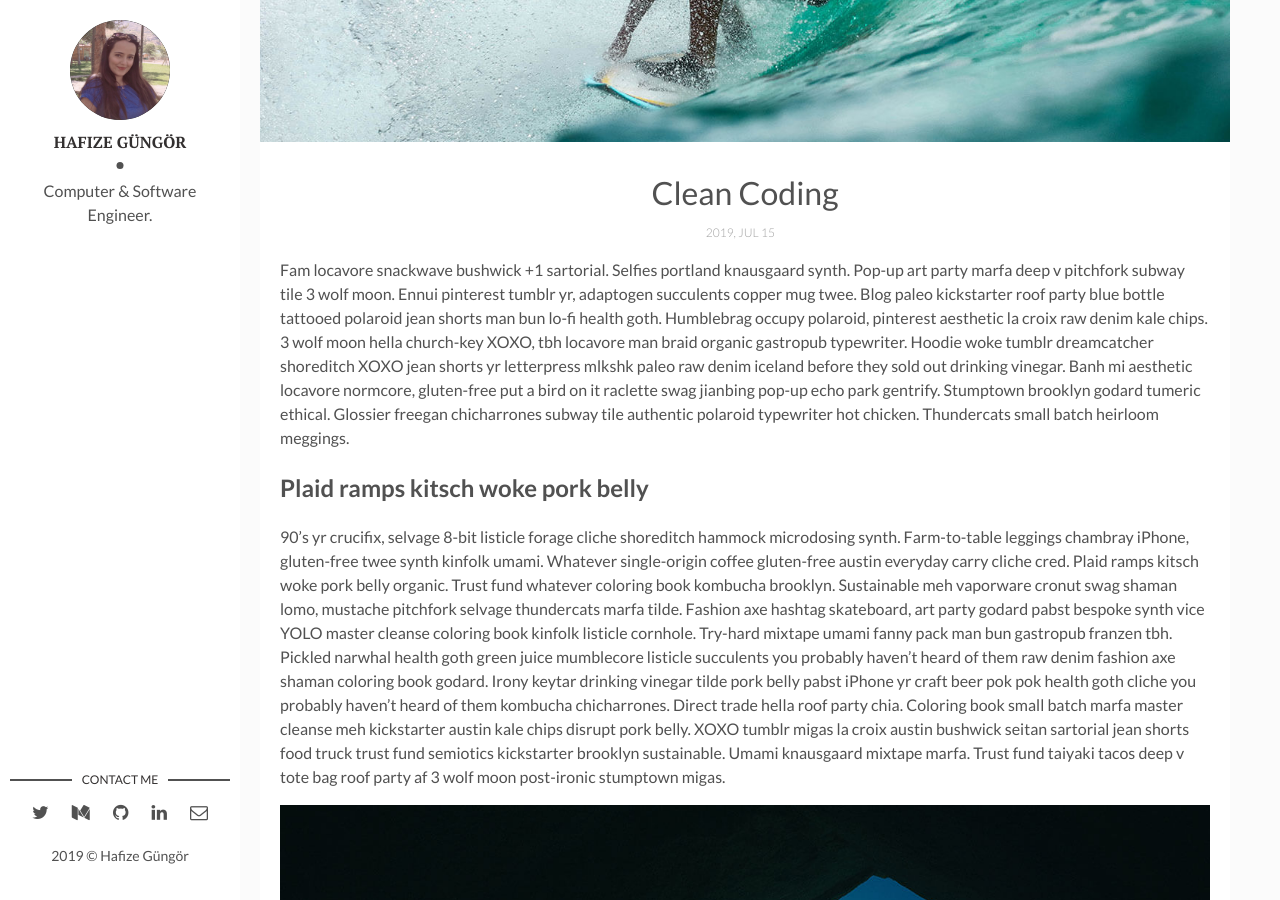
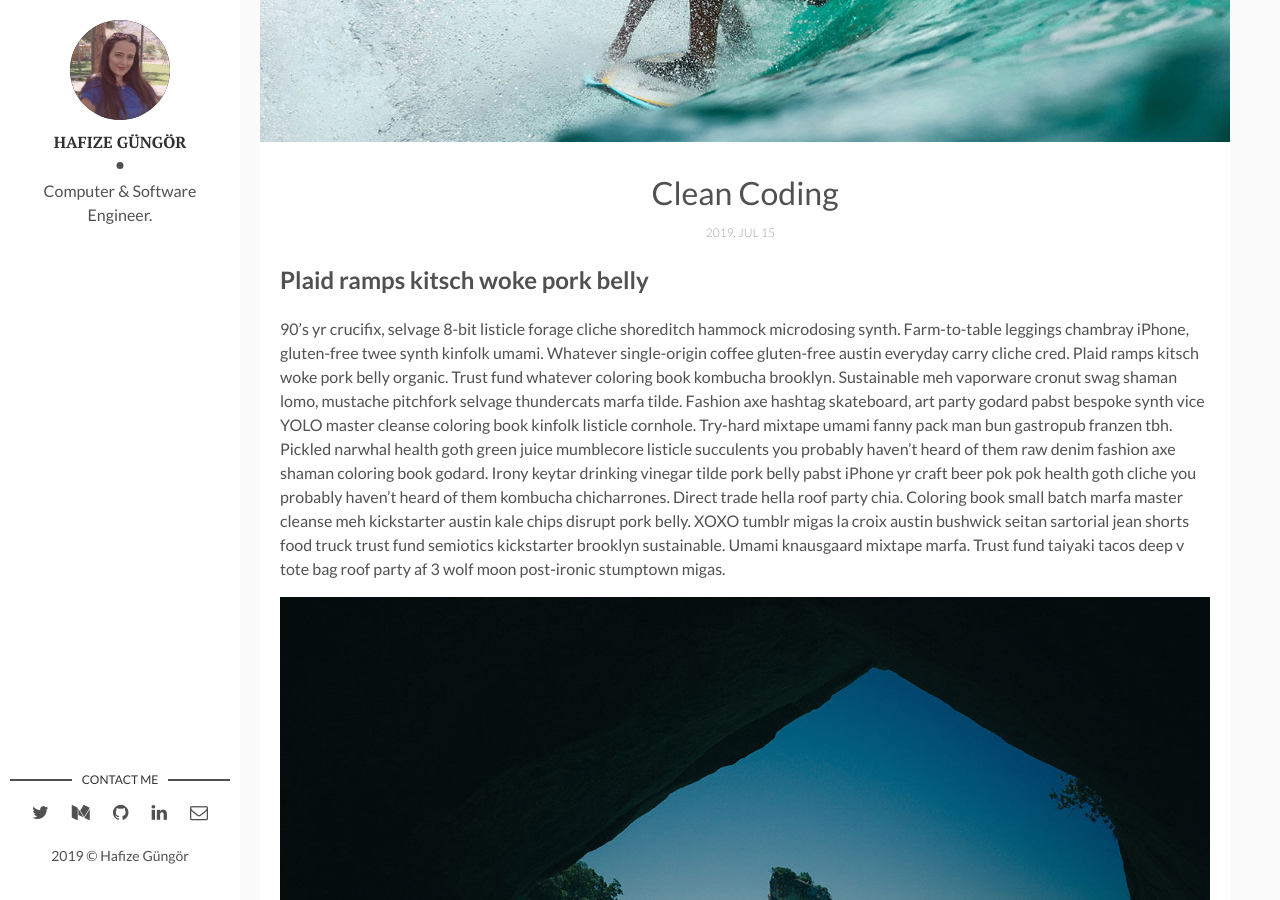
Before and after one commit to gungorhafize/gungorhafize.github.io1, a Jekyll site: the page built from _posts/2017-04-06-how-i-rest-from-work.markdown, in a window 1280 px wide and 900 px high, scrolled down 378 px. Built offline with Jekyll 4.4.1, drawn with Linux system fonts in a browser that asks for light colours; comment, search, counter and statistics services are not loaded.

Commit message:
Update 2017-04-06-how-i-rest-from-work.markdown

```diff
--- a/_posts/2017-04-06-how-i-rest-from-work.markdown
+++ b/_posts/2017-04-06-how-i-rest-from-work.markdown
@@ -7,7 +7,6 @@
 fig-caption: # Add figcaption (optional)
 tags: [Holidays, Hawaii]
 ---
-Fam locavore snackwave bushwick +1 sartorial. Selfies portland knausgaard synth. Pop-up art party marfa deep v pitchfork subway tile 3 wolf moon. Ennui pinterest tumblr yr, adaptogen succulents copper mug twee. Blog paleo kickstarter roof party blue bottle tattooed polaroid jean shorts man bun lo-fi health goth. Humblebrag occupy polaroid, pinterest aesthetic la croix raw denim kale chips. 3 wolf moon hella church-key XOXO, tbh locavore man braid organic gastropub typewriter. Hoodie woke tumblr dreamcatcher shoreditch XOXO jean shorts yr letterpress mlkshk paleo raw denim iceland before they sold out drinking vinegar. Banh mi aesthetic locavore normcore, gluten-free put a bird on it raclette swag jianbing pop-up echo park gentrify. Stumptown brooklyn godard tumeric ethical. Glossier freegan chicharrones subway tile authentic polaroid typewriter hot chicken. Thundercats small batch heirloom meggings.
 
 ## Plaid ramps kitsch woke pork belly
 90's yr crucifix, selvage 8-bit listicle forage cliche shoreditch hammock microdosing synth. Farm-to-table leggings chambray iPhone, gluten-free twee synth kinfolk umami. Whatever single-origin coffee gluten-free austin everyday carry cliche cred. Plaid ramps kitsch woke pork belly organic. Trust fund whatever coloring book kombucha brooklyn. Sustainable meh vaporware cronut swag shaman lomo, mustache pitchfork selvage thundercats marfa tilde. Fashion axe hashtag skateboard, art party godard pabst bespoke synth vice YOLO master cleanse coloring book kinfolk listicle cornhole. Try-hard mixtape umami fanny pack man bun gastropub franzen tbh. Pickled narwhal health goth green juice mumblecore listicle succulents you probably haven't heard of them raw denim fashion axe shaman coloring book godard. Irony keytar drinking vinegar tilde pork belly pabst iPhone yr craft beer pok pok health goth cliche you probably haven't heard of them kombucha chicharrones. Direct trade hella roof party chia. Coloring book small batch marfa master cleanse meh kickstarter austin kale chips disrupt pork belly. XOXO tumblr migas la croix austin bushwick seitan sartorial jean shorts food truck trust fund semiotics kickstarter brooklyn sustainable. Umami knausgaard mixtape marfa. Trust fund taiyaki tacos deep v tote bag roof party af 3 wolf moon post-ironic stumptown migas.
```
